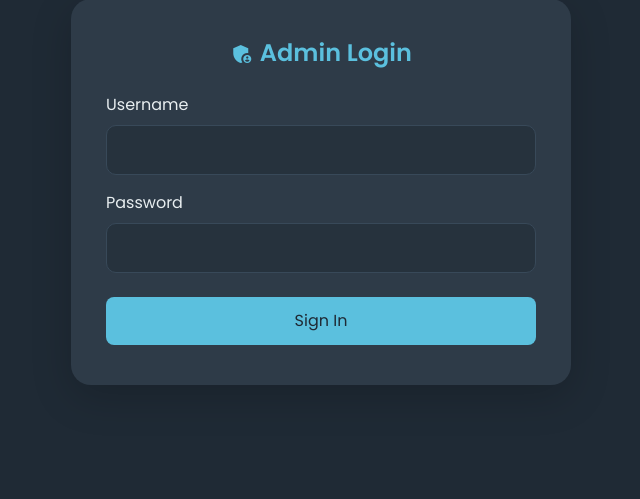
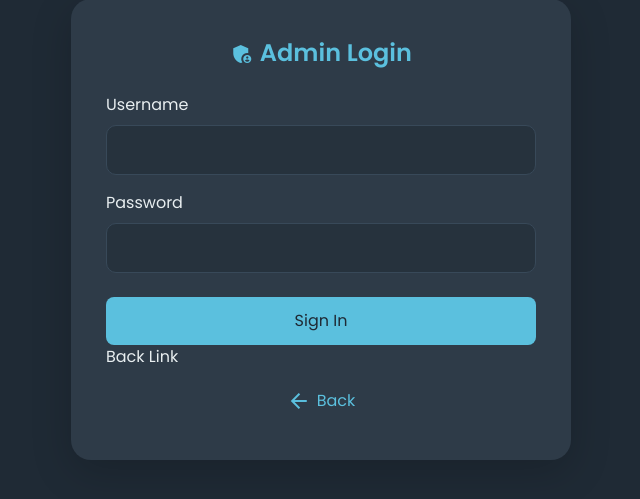
Before and after one commit to fahimajaina/TaskHub, a PHP site: page /admin/index.php in a window 1280 px wide. Shown: the part 109-608 px from the top of the page, without its empty margins (319-959 px from the left). Run offline with PHP 8.4, Linux system fonts and the light colour scheme.

```diff
--- a/admin/index.php
+++ b/admin/index.php
@@ -143,13 +143,13 @@ if (isset($_POST['signin'])) {
       </div>
     </form>
 
-    <!-- Back Link
+     Back Link
     <div class="back-link">
       <a href="../index.php">
         <span class="material-icons">arrow_back</span> Back
       </a>
     </div>
-  </div>-->
+  </div>
 
   <!-- Bootstrap JS -->
   <script src="https://cdn.jsdelivr.net/npm/bootstrap@5.3.3/dist/js/bootstrap.bundle.min.js"></script>
--- a/dashboard.php
+++ b/dashboard.php
@@ -206,7 +206,7 @@
 </head>
 <body>
 
-  <!-- Sidebar -->
+  <!--Sidebar-->
   <aside class="sidebar" id="sidebar">
     <h3>TaskHub</h3>
 
--- a/index.php
+++ b/index.php
@@ -126,7 +126,7 @@ if (isset($_POST['signin'])) {
 </head>
 <body>
 
-  <!-- Login Form -->
+  <!-- Form -->
   <div class="card mt-5">
     <h4><span class="material-icons">person</span> Employee Login</h4>
     <form method="post" name="signin">
```
